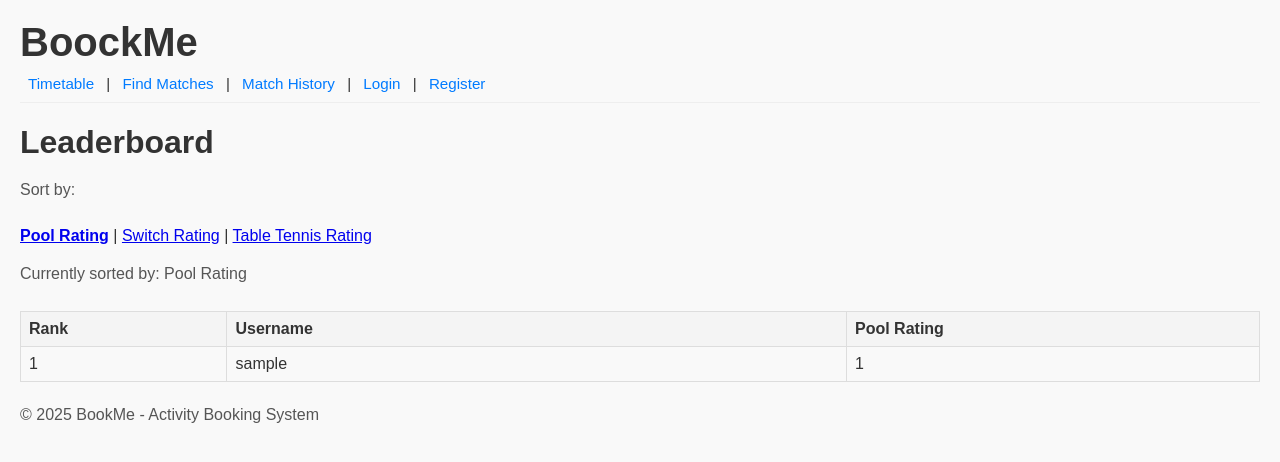
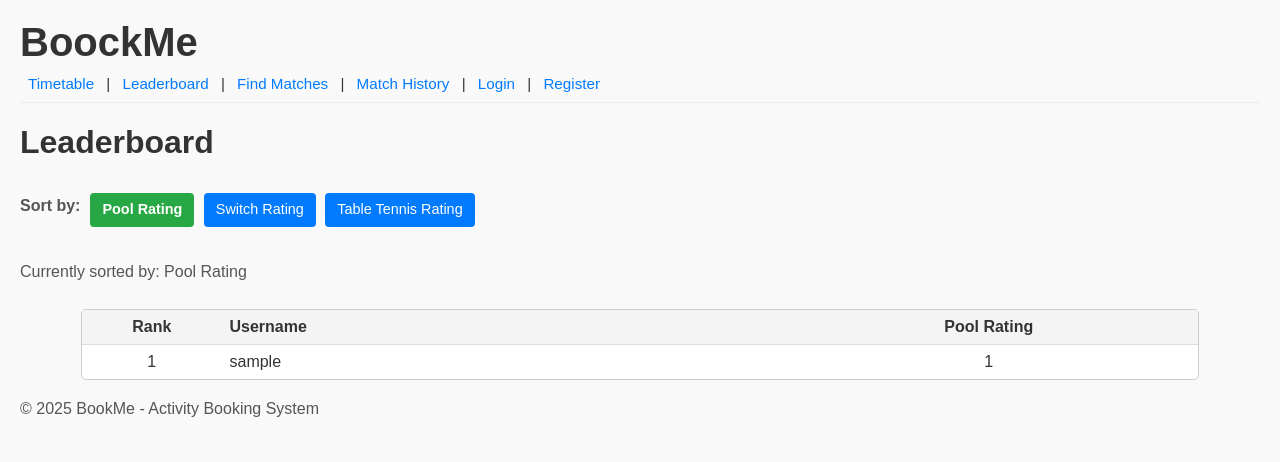
Before and after one commit to Ali-Almualm/2900, a Django app: page /leaderboard/ in a window 1280 px wide. Shown: the top 462 px of the page. Run offline with Django 5.2, Linux system fonts and the light colour scheme; tables that the repository leaves empty hold one stand-in row (values such as "Sample post").

Commit message:
UI fix leaderboard
1

```diff
--- a/bookings/templates/bookings/index.html
+++ b/bookings/templates/bookings/index.html
@@ -452,6 +452,4 @@
 
     </script>
 
-Kilder og relatert innhold
-
 {% endblock %}
--- a/bookings/templates/bookings/leaderboard.html
+++ b/bookings/templates/bookings/leaderboard.html
@@ -3,19 +3,20 @@
 {% block title %}Leaderboard{% endblock %}
 
 {% block content %}
-<h1>Leaderboard</h1>
+<div id="leaderboard-content" class="content-fade-in">
+    <h1 class="page-title">Leaderboard</h1>
 
-<!-- Sorting Options -->
-<div>
-    <p>Sort by:</p>
-    <a href="?sort_by=ranking_pool" {% if sort_by == 'ranking_pool' %}class="active-sort"{% endif %}>Pool Rating</a> |
-    <a href="?sort_by=ranking_switch" {% if sort_by == 'ranking_switch' %}class="active-sort"{% endif %}>Switch Rating</a> |
-    <a href="?sort_by=ranking_table_tennis" {% if sort_by == 'ranking_table_tennis' %}class="active-sort"{% endif %}>Table Tennis Rating</a>
+    <div class="leaderboard-controls">
+        <p class="section-label">Sort by:</p>
+        <div class="button-group"> {# Using a div for the button group #}
+            <a href="?sort_by=ranking_pool" class="button {% if sort_by == 'ranking_pool' %}active-sort{% endif %}">Pool Rating</a>
+            <a href="?sort_by=ranking_switch" class="button {% if sort_by == 'ranking_switch' %}active-sort{% endif %}">Switch Rating</a>
+            <a href="?sort_by=ranking_table_tennis" class="button {% if sort_by == 'ranking_table_tennis' %}active-sort{% endif %}">Table Tennis Rating</a>
+        </div>
     </div>
 
-<!-- Display Current Sorting -->
-<div>
-    <p>Currently sorted by:
+    <div class="leaderboard-info">
+        <p class="current-sort-info">Currently sorted by:
             {% if sort_by == 'ranking_pool' %}
                 Pool Rating
             {% elif sort_by == 'ranking_switch' %}
@@ -28,71 +29,121 @@
         </p>
     </div>
 
+    <div class="table-container">
         <table class="leaderboard-table">
             <thead>
                 <tr>
-            <th>Rank</th>
-            <th>Username</th>
+                    <th class="rank-header">Rank</th>
+                    <th class="username-header">Username</th>
                     {% if sort_by == 'ranking_pool' %}
-                <th>Pool Rating</th>
+                        <th class="rating-header">Pool Rating</th>
                     {% elif sort_by == 'ranking_switch' %}
-                <th>Switch Rating</th>
+                        <th class="rating-header">Switch Rating</th>
                     {% elif sort_by == 'ranking_table_tennis' %}
-                <th>Table Tennis Rating</th>
+                        <th class="rating-header">Table Tennis Rating</th>
                     {% endif %}
                 </tr>
             </thead>
             <tbody>
                 {% for user in leaderboard %}
                 <tr>
-            <td>{{ forloop.counter }}</td>
-            <td>{{ user.username }}</td>
+                    <td class="rank-cell">{{ forloop.counter }}</td>
+                    <td class="username-cell">{{ user.username }}</td>
                     {% if sort_by == 'ranking_pool' %}
-                <td>{{ user.userprofile.ranking_pool }}</td>
+                        <td class="rating-cell">{{ user.userprofile.ranking_pool }}</td>
                     {% elif sort_by == 'ranking_switch' %}
-                <td>{{ user.userprofile.ranking_switch }}</td>
+                        <td class="rating-cell">{{ user.userprofile.ranking_switch }}</td>
                     {% elif sort_by == 'ranking_table_tennis' %}
-                <td>{{ user.userprofile.ranking_table_tennis }}</td>
+                        <td class="rating-cell">{{ user.userprofile.ranking_table_tennis }}</td>
                     {% endif %}
                 </tr>
+                {% empty %}
+                <tr><td colspan="3" class="empty-message">No players ranked yet.</td></tr>
                 {% endfor %}
             </tbody>
         </table>
+    </div>
+</div>
 
 <style>
-/* Leaderboard Table */
+    /* Leaderboard Specific Styles - Consider moving to styles.css */
+
+    .leaderboard-controls {
+        margin-bottom: 15px;
+        display: flex;
+        align-items: center;
+    }
+
+    .section-label {
+        margin-right: 10px;
+        font-weight: bold;
+        color: #555;
+    }
+
+    .button {
+        display: inline-block;
+        padding: 8px 12px;
+        font-size: 0.9em;
+        font-weight: normal; /* Changed to normal to match light button style */
+        text-align: center;
+        text-decoration: none;
+        border: 1px solid #ccc; /* Light gray border */
+        border-radius: 4px; /* Standard rounded corners */
+        background-color: #f8f8f8; /* Light background */
+        color: #333; /* Dark text */
+        cursor: pointer;
+        transition: background-color 0.2s ease-in-out, color 0.2s ease-in-out, border-color 0.2s ease-in-out;
+        margin-right: 5px;
+    }
+
+    .button:hover {
+        background-color: #e0e0e0; /* Slightly darker on hover */
+        border-color: #bbb;
+        color: #222;
+    }
+
+    .button.active-sort {
+        font-weight: bold; /* Keep active state bold */
+        background-color: #28a745; /* Green background for active */
+        border-color: #28a745; /* Green border for active */
+        color: white; /* White text for active green button */
+        text-decoration: none; /* Remove underline if present */
+    }
+
+    .button.active-sort:hover {
+        background-color: #1e7e34; /* Darker shade of green on hover for active */
+        border-color: #1e7e34;
+    }
+
+    /* Style for the table container to add borders */
+    .table-container {
+        border: 1px solid #ccc; /* Add a border */
+        border-radius: 5px; /* Optional: Add rounded corners */
+        margin-top: 15px; /* Add some space above the table */
+        overflow: hidden; /* To contain rounded corners of the table */
+        background-color: white; /* Optional: Add a background color */
+    }
+
+    /* Style the table itself */
     .leaderboard-table {
         width: 100%;
         border-collapse: collapse;
-    margin: 20px 0;
+        margin-top: 0;
         font-size: 16px;
-    text-align: left;
+        text-align: center;
     }
 
     .leaderboard-table th, .leaderboard-table td {
-    border: 1px solid #ddd;
+        border: none;
         padding: 8px;
     }
 
     .leaderboard-table th {
         background-color: #f4f4f4;
         font-weight: bold;
+        border-bottom: 1px solid #ddd;
     }
 
-/* Set fixed column widths */
-.leaderboard-table th:nth-child(1), .leaderboard-table td:nth-child(1) {
-    width: 10%; /* Rank column */
-}
-
-.leaderboard-table th:nth-child(2), .leaderboard-table td:nth-child(2) {
-    width: 30%; /* Username column */
-}
-
-.leaderboard-table th:nth-child(3), .leaderboard-table td:nth-child(3) {
-    width: 20%; /* Rating column */
-}
-
-/* Alternate row colors */
     .leaderboard-table tr:nth-child(even) {
         background-color: #f9f9f9;
     }
@@ -101,10 +152,46 @@
         background-color: #f1f1f1;
     }
 
-/* Active Sort Link */
-.active-sort {
-    font-weight: bold;
-    text-decoration: underline;
+    .rank-header, .rank-cell {
+        width: 10%;
+    }
+
+    .username-header, .username-cell {
+        width: 40%;
+        text-align: left;
+    }
+
+    .rating-header, .rating-cell {
+        width: 30%;
+    }
+
+    .empty-message {
+        padding: 10px;
+        text-align: center;
+        font-style: italic;
+        color: #777;
+    }
+
+    /* Initial state for fade-in */
+    .content-fade-in {
+        opacity: 0;
+        transition: opacity 0.3s ease-in-out;
+    }
+
+    /* Class to trigger the fade-in */
+    .content-fade-in.loaded {
+        opacity: 1;
     }
     </style>
+
+    <script>
+        document.addEventListener('DOMContentLoaded', function() {
+            const leaderboardContent = document.getElementById('leaderboard-content');
+            if (leaderboardContent) {
+                setTimeout(() => {
+                    leaderboardContent.classList.add('loaded');
+                }, 50);
+            }
+        });
+    </script>
     {% endblock %}
--- a/templates/base.html
+++ b/templates/base.html
@@ -31,6 +31,7 @@
             {# <a href="{% url 'pool' %}">Pool</a> | #}
             {# <a href="{% url 'switch' %}">Nintendo Switch</a> | #}
             {# <a href="{% url 'table_tennis' %}">Table Tennis</a> | #}
+            <a href="{% url 'leaderboard' %}">Leaderboard</a> |
 
             {# Added active check to other links (use appropriate url_names) #}
             <a href="{% url 'find_matches' activity_type='pool' %}" class="{% if request.resolver_match.url_name == 'find_matches' %}active-nav{% endif %}">Find Matches</a> |
```
Lines whose indentation alone changed are shown as unchanged.
